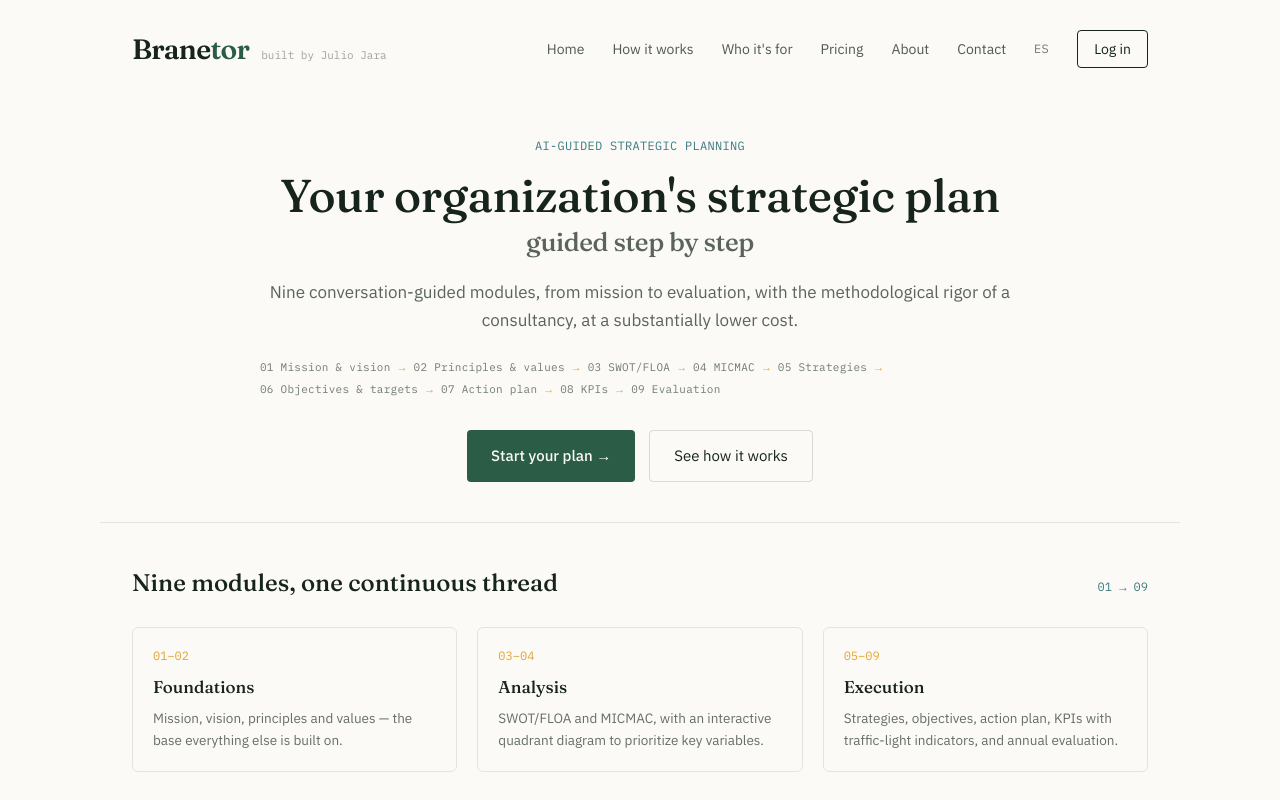
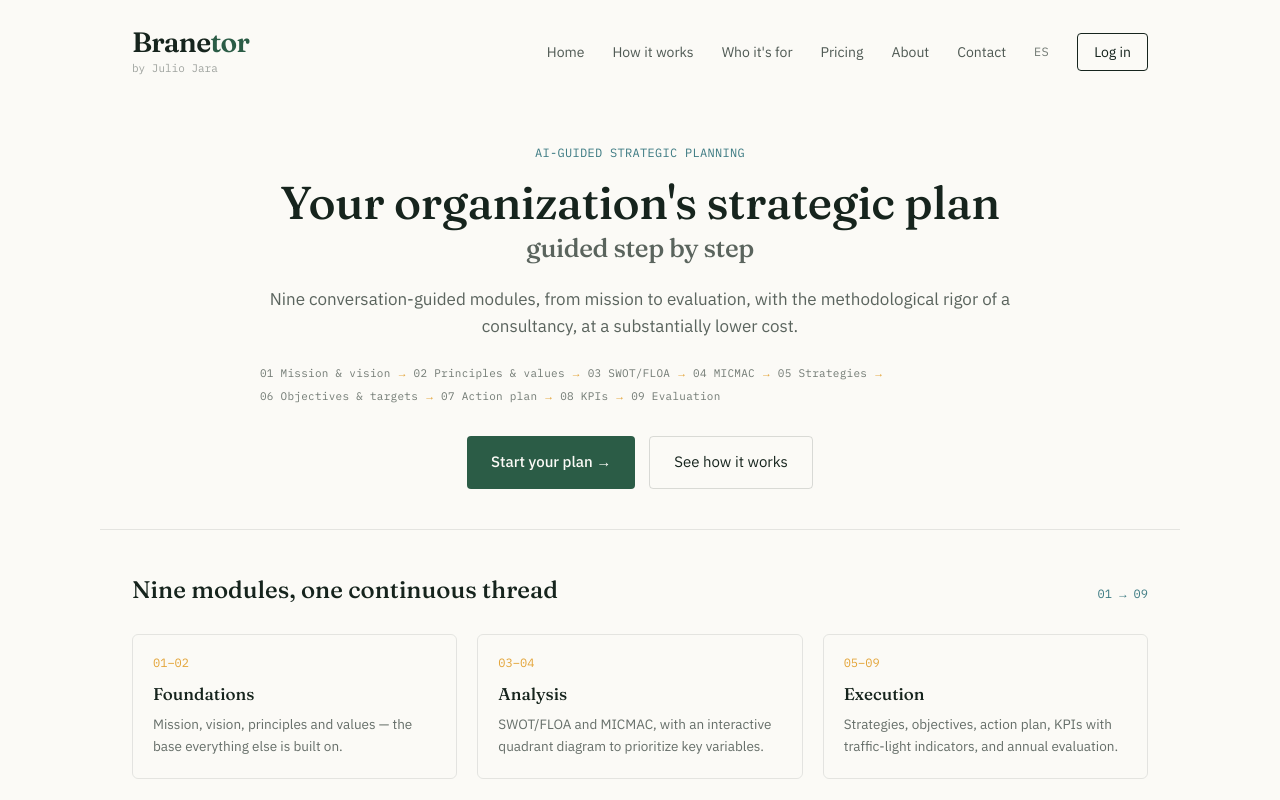
Before and after one commit to JJOrganizational-advisor/branetor-web, a Next.js app: page /en in a window 1280 px wide. Shown: the top 800 px of the page. Built offline with nearby package versions, Linux system fonts and the light colour scheme.

Commit message:
Ajustar crédito de autoría: texto corto, debajo del logo

```diff
--- a/components/Nav.tsx
+++ b/components/Nav.tsx
@@ -11,14 +11,14 @@ export default function Nav() {
 
   return (
     <nav className="flex items-center justify-between px-8 py-7 max-w-[1080px] mx-auto">
-      <div className="flex items-baseline gap-3">
+      <div className="flex flex-col">
         <Link
           href={`/${locale}`}
-          className="font-display font-semibold text-[28px] tracking-tight"
+          className="font-display font-semibold text-[28px] tracking-tight leading-none"
         >
           Brane<span className="text-forest">tor</span>
         </Link>
-        <span className="font-mono text-[11px] text-ink/40 hidden sm:inline">
+        <span className="font-mono text-[11px] text-ink/40 mt-1">
           {tCommon("credit")}
         </span>
       </div>
--- a/messages/en.json
+++ b/messages/en.json
@@ -10,7 +10,7 @@
   },
   "common": {
     "cta": "Start your plan →",
-    "credit": "built by Julio Jara"
+    "credit": "by Julio Jara"
   },
   "hero": {
     "eyebrow": "AI-guided strategic planning",
--- a/messages/es.json
+++ b/messages/es.json
@@ -10,7 +10,7 @@
   },
   "common": {
     "cta": "Comienza tu plan →",
-    "credit": "desarrollado por Julio Jara"
+    "credit": "por Julio Jara"
   },
   "hero": {
     "eyebrow": "Planeación estratégica con IA",
```
